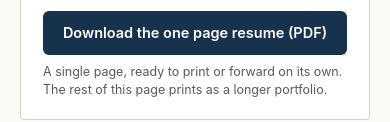
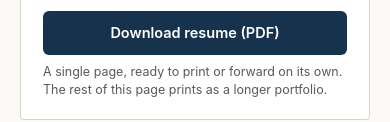
Before and after one commit to CordiallyMel/school-office-portfolio, a plain HTML site: page index.html in a window 390 px wide. Shown: the part 868-990 px from the top of the page. Drawn offline with Linux system fonts and the light colour scheme.

Commit message:
Shorten the resume button label so it fits on one line on narrow phones

```diff
--- a/index.html
+++ b/index.html
@@ -307,7 +307,7 @@
           <div><dt>Location</dt><dd>New York, NY</dd></div>
         </dl>
         <p class="note">Available for per diem substitute secretary work now, and for DOE fingerprinting and onboarding.</p>
-        <a class="resume-btn" href="Melchezidek-Searles-School-Office-Resume.pdf" download>Download the one page resume (PDF)</a>
+        <a class="resume-btn" href="Melchezidek-Searles-School-Office-Resume.pdf" download>Download resume (PDF)</a>
         <p class="resume-note">A single page, ready to print or forward on its own. The rest of this page prints as a longer portfolio.</p>
       </aside>
     </section>
```
